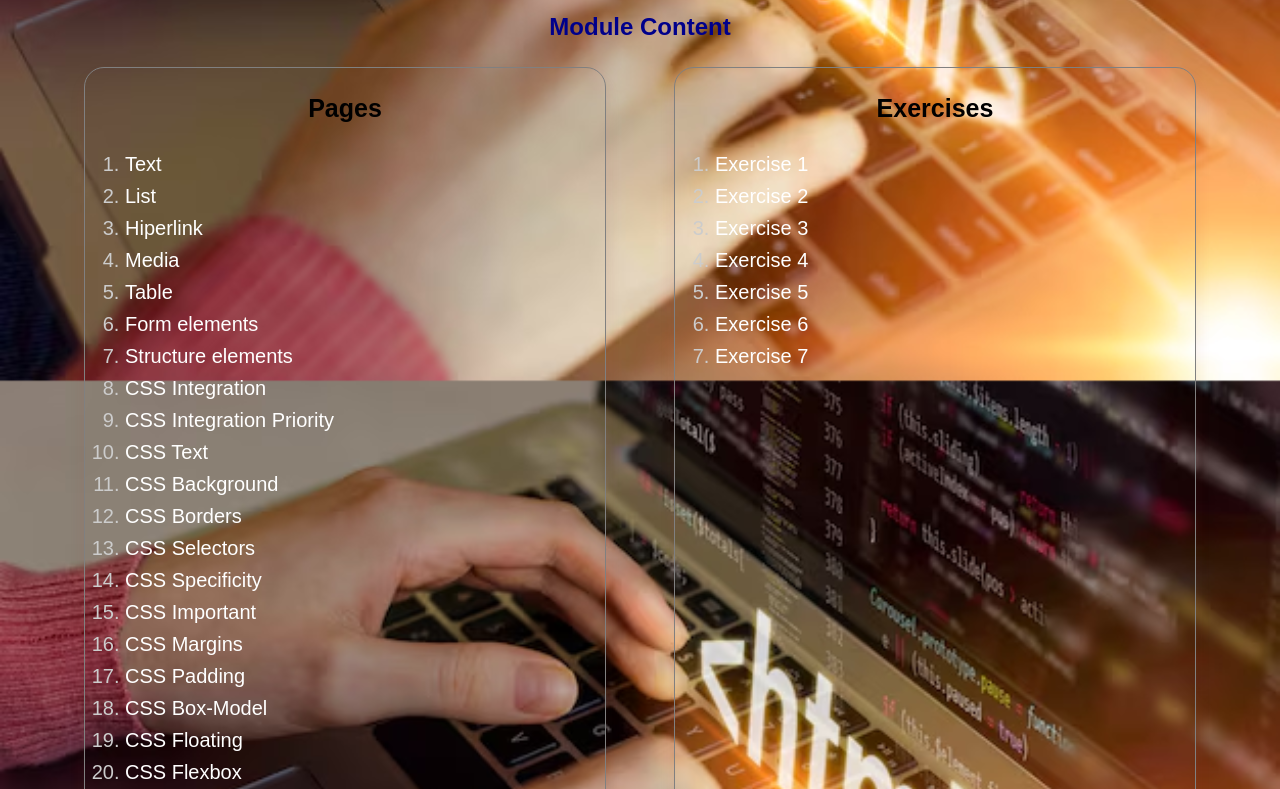
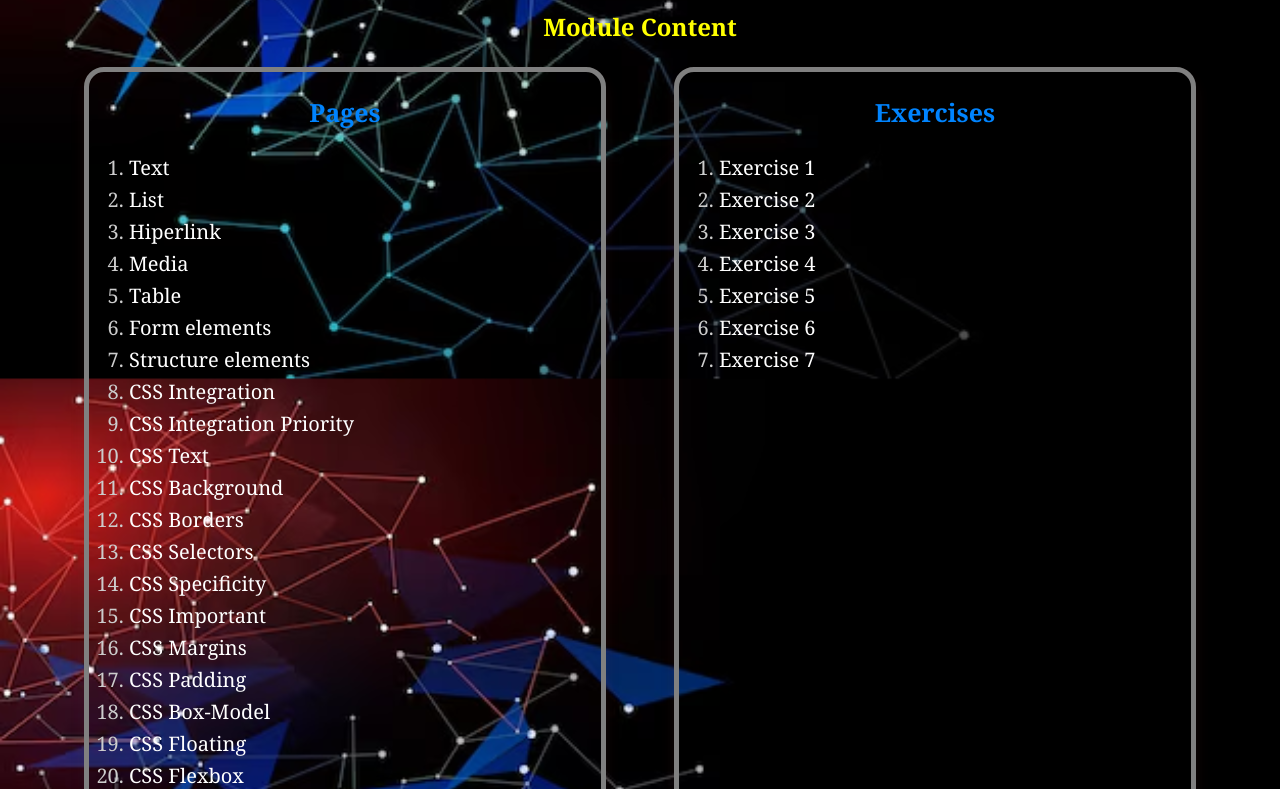
Before and after one commit to AchiniPramo/Internet-Technology, a plain HTML site: page index.html in a window 1280 px wide. Shown: the part 474-1263 px from the top of the page. Drawn offline with Linux system fonts and the light colour scheme.

Commit message:
2nd commit

```diff
--- a/css/main.css
+++ b/css/main.css
@@ -5,11 +5,11 @@
 }
 
 body {
-  font-family: "Arial", sans-serif;
+  font-family: Cambria, Cochin, Georgia, Times, "Times New Roman", serif;
   line-height: 1.6;
   padding: 20px;
   min-height: 100vh;
-  background-image: url(/assets/images/programming.jpeg);
+  background-image: url(/assets/images/programmer-image1.jpeg);
   background-size: cover;
   background-repeat: no-repeat;
   background-attachment: fixed;
@@ -31,14 +31,14 @@ h1 {
 h2 {
   text-align: center;
   margin-bottom: 20px;
-  color: darkblue;
+  color: yellow;
 }
 
 h3 {
   text-align: center;
   margin-bottom: 20px;
   font-size: 25px;
-  color: black;
+  color: rgb(0, 132, 255);
 }
 .container {
   display: flex;
@@ -49,7 +49,7 @@ h3 {
 
 .box {
   color: rgb(204, 204, 204);
-  border: 1px solid gray;
+  border: 5px solid gray;
   border-radius: 20px;
   padding: 20px;
   box-shadow: 0 10px 15px rgba(180, 46, 46, 0.1);
```
Also changed, not shown: assets/images/programmer-image1.jpeg (added), assets/images/programming.jpeg (deleted).
